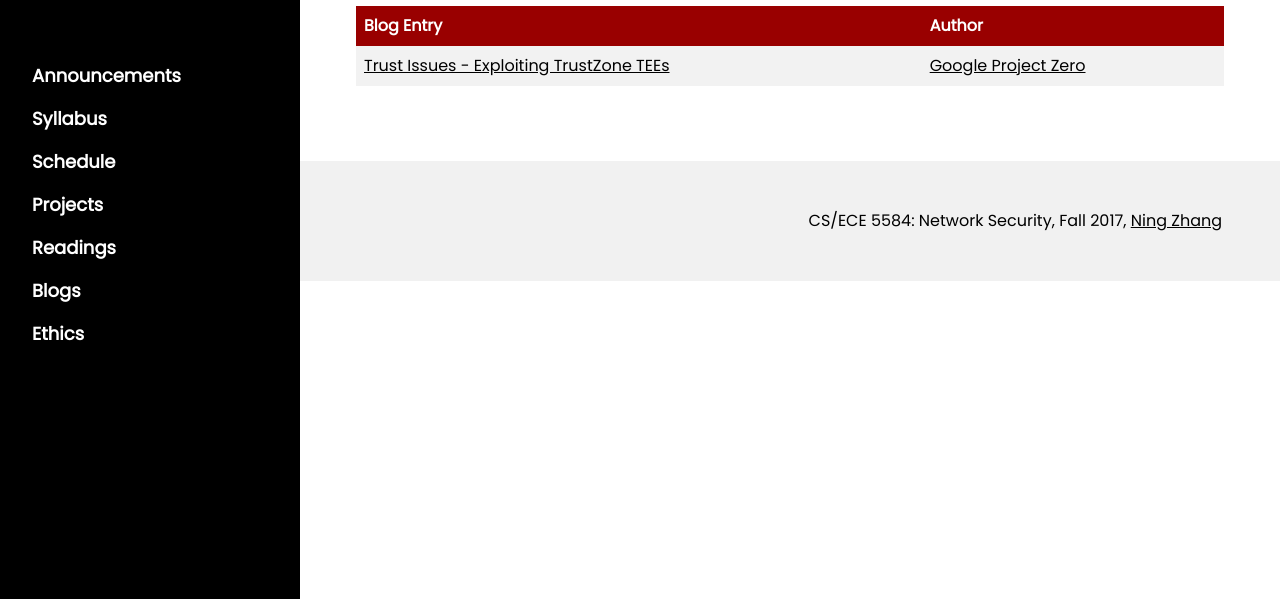
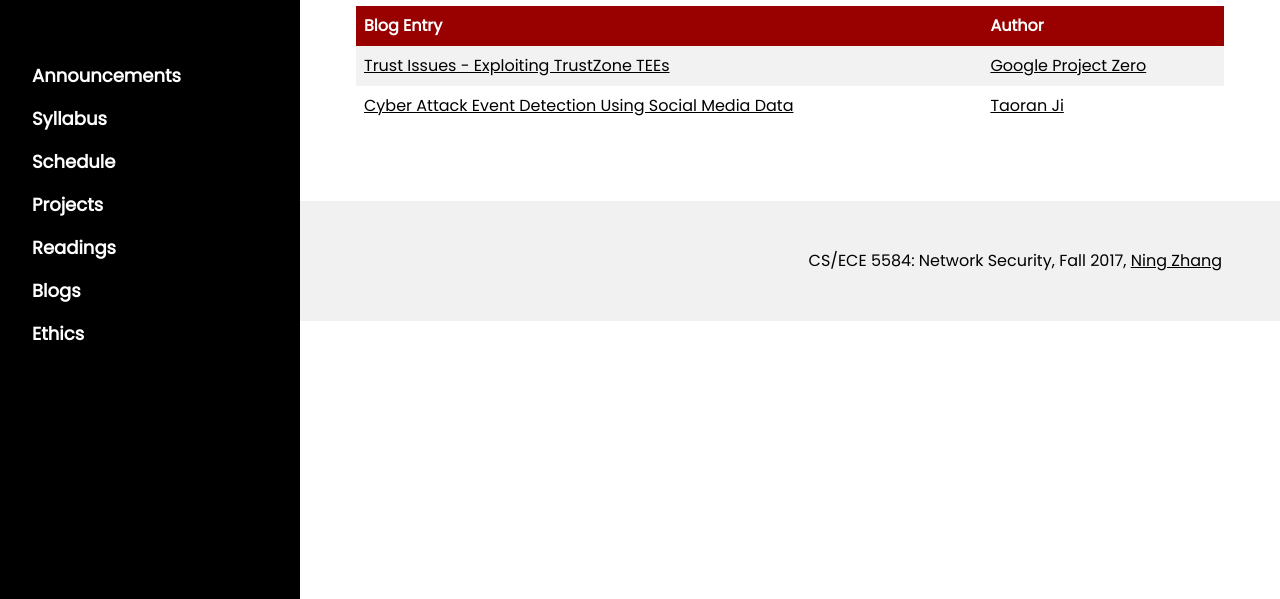
Before and after one commit to NetworkSecurityVT/networksecurityvt.github.io, a plain HTML site: page blogs/index.html in a window 1280 px wide. Shown: the part 201-800 px from the top of the page. Drawn offline with nearby package versions, Linux system fonts and the light colour scheme.

Commit message:
add blog entry for Taoran Ji

```diff
--- a/blogs/index.html
+++ b/blogs/index.html
@@ -173,7 +173,16 @@ th {
         Google Project Zero</a>
     </td>
 </tr>
-
+<tr>
+    <td>
+        <a href="cybersec_social_media/index.html"  class="w3-hover-opacity">
+        Cyber Attack Event Detection Using Social Media Data </a>
+    </td>
+    <td>
+        <a href="https://googleprojectzero.blogspot.com/" target="_blank" class="w3-hover-opacity">
+        Taoran Ji</a>
+    </td>
+</tr>
 </table>
 
 
```
